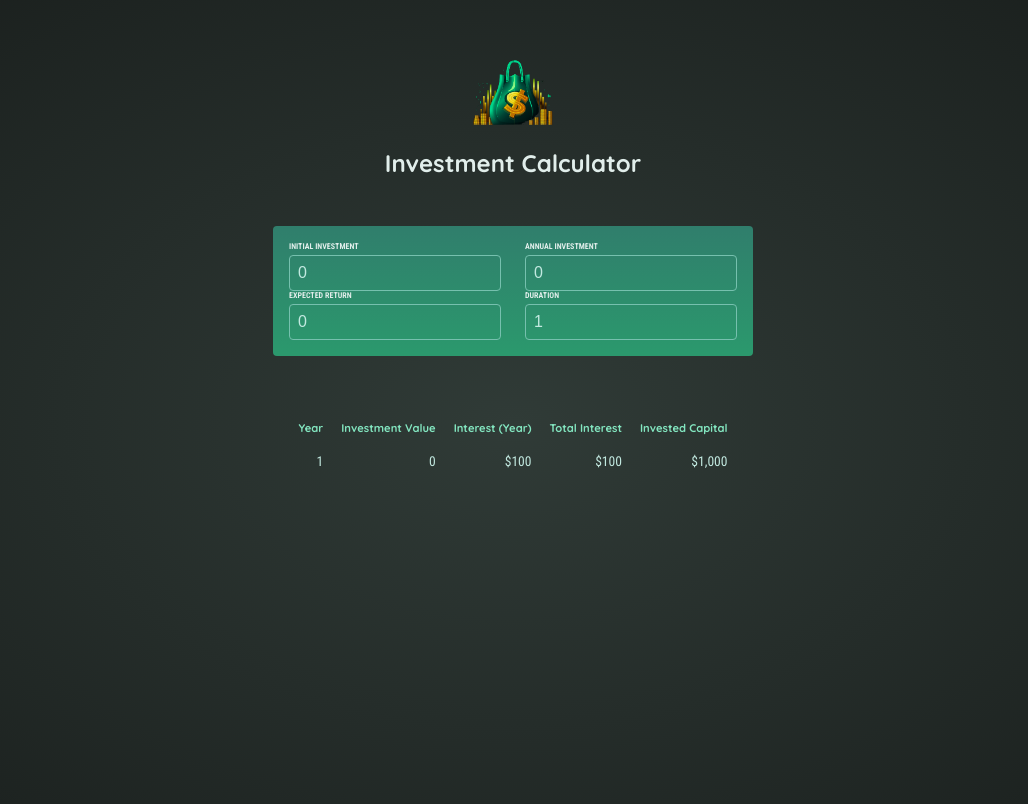
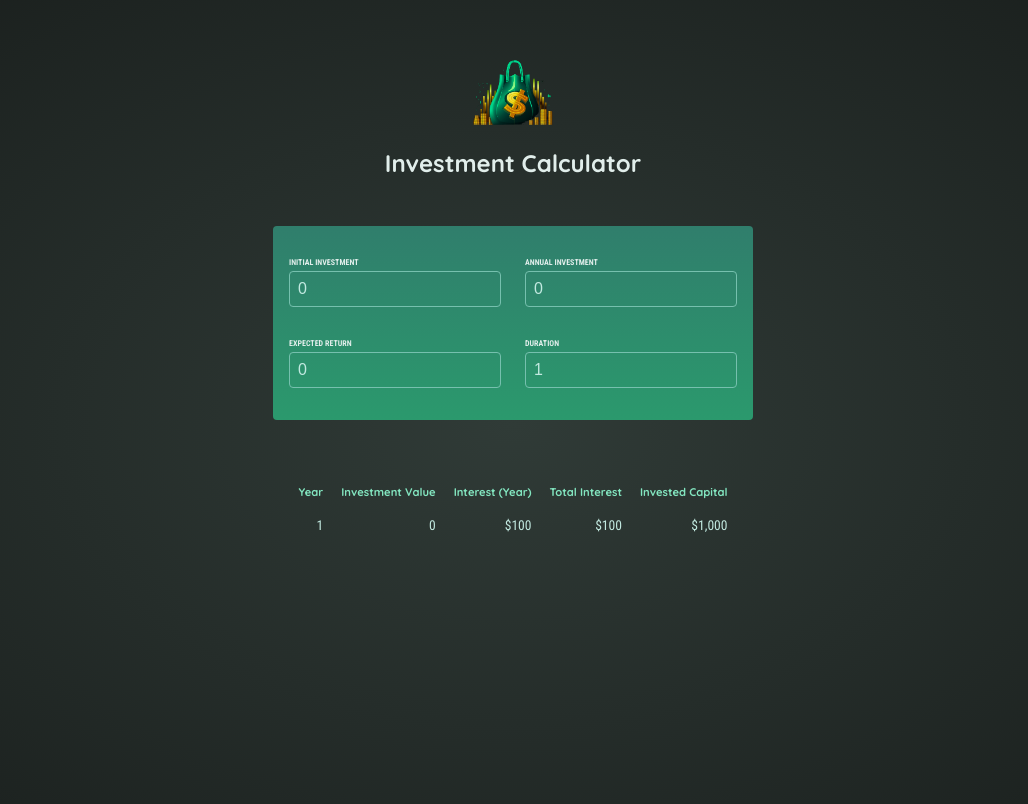
Before and after one commit to AnastasiosMpoletis/Investment-Calculator-Git, a React (Vite) app: page / in a window 1280 px wide. Shown: the top 804 px of the page, without its empty margins (127-1155 px from the left). Built offline with nearby package versions, Linux system fonts and the light colour scheme.

Commit message:
Removed Groups, Fields components to fix input fields focus. Added input placeholders with css.

```diff
--- a/src/App.jsx
+++ b/src/App.jsx
@@ -3,25 +3,6 @@ import { useState } from "react";
 import UserInput from "./components/UserInput.jsx"
 import Results from "./components/Results.jsx"
 import { INITIAL_INVESTMENTS } from "./Constants.jsx";
-
-/**
- * @deprecated
- * @param {@} param0
- * @returns
- */
-function deriveInvestmentData({
-  initialInvestment,
-  annualInvestment,
-  expectedReturn,
-  duration,
-}) {
-  let investments = { ...INITIAL_INVESTMENTS };
-  investments["initialInvestment"].inputValue = initialInvestment != undefined ? initialInvestment : investments["initialInvestment"].inputValue;
-  investments["annualInvestment"].inputValue = annualInvestment != undefined ? annualInvestment : investments["annualInvestment"].inputValue;
-  investments["expectedReturn"].inputValue = expectedReturn != undefined ? expectedReturn : investments["expectedReturn"].inputValue;
-  investments["duration"].inputValue = duration != undefined ? duration : investments["duration"].inputValue;
-  return investments;
-}
 
 function displayErrorMessage(label) {
   alert(`${label} cannot be negative.`);
--- a/src/components/UserInput.jsx
+++ b/src/components/UserInput.jsx
@@ -2,46 +2,53 @@
  * @returns UserInput component
  */
 export default function UserInput({ investments, onInputChange }) {
-
-    /**
-     * @param {*} param0
-     * @returns Group of fields to match css.
-     */
-    function Group({ children }) {
-        return (
+    return (
+        <section id="user-input">
             <div className="input-group">
-                {children}
+                <p>
+                    <label>{investments.initialInvestment.inputLabel}</label>
+                    <input
+                        id={investments.initialInvestment.inputId}
+                        type="number" required
+                        onChange={onInputChange}
+                        placeholder={investments.initialInvestment.inputValue}
+                        // min="0"
+                    />
+                </p>
+                <p>
+                    <label>{investments.annualInvestment.inputLabel}</label>
+                    <input
+                        id={investments.annualInvestment.inputId}
+                        type="number"
+                        required
+                        onChange={onInputChange}
+                        placeholder={investments.annualInvestment.inputValue}
+                        // min="0"
+                    />
+                </p>
             </div>
-        );
-    }
-
-    /**
-     * @param {*} param0
-     * @returns Field with label and input, to match tcss.
-     */
-    function Field({ inputId, inputValue, inputLabel }) {
-        return (
-            <div>
-                <label>{inputLabel}</label>
-                <input id={inputId} type="number" required onChange={onInputChange} value={inputValue}></input>
+            <div className="input-group">
+                <p>
+                    <label>{investments.expectedReturn.inputLabel}</label>
+                    <input
+                        id={investments.expectedReturn.inputId}
+                        type="number" required
+                        onChange={onInputChange}
+                        placeholder={investments.expectedReturn.inputValue}
+                        // min="0"
+                    />
+                </p>
+                <p>
+                    <label>{investments.duration.inputLabel}</label>
+                    <input
+                        id={investments.duration.inputId}
+                        type="number" required
+                        onChange={onInputChange}
+                        placeholder={investments.duration.inputValue}
+                        // min="1"
+                    />
+                </p>
             </div>
-        );
-    }
-
-    return (
-        <div id="user-input">
-            <Group>
-                <>
-                    <Field {...investments["initialInvestment"]} />
-                    <Field {...investments["annualInvestment"]} />
-                </>
-            </Group>
-            <Group>
-                <>
-                    <Field {...investments["expectedReturn"]} />
-                    <Field {...investments["duration"]} />
-                </>
-            </Group>
-        </div>
+        </section>
     );
 }
--- a/src/index.css
+++ b/src/index.css
@@ -63,6 +63,11 @@ header h1 {
   font-size: 1rem;
 }
 
+#user-input input::placeholder {
+  color: #c2e9e0;
+  font-size: 1rem;
+}
+
 #result {
   max-width: 50rem;
   margin: 2rem auto;
```
